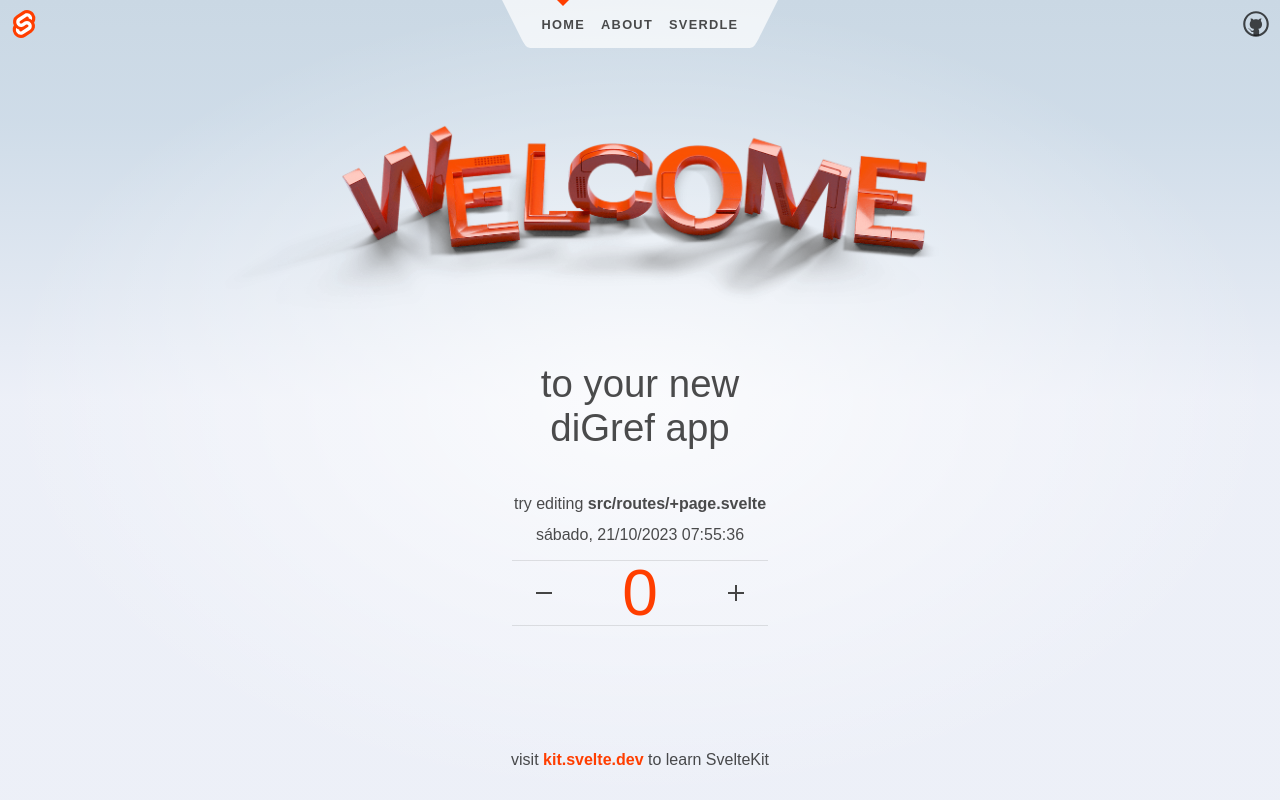
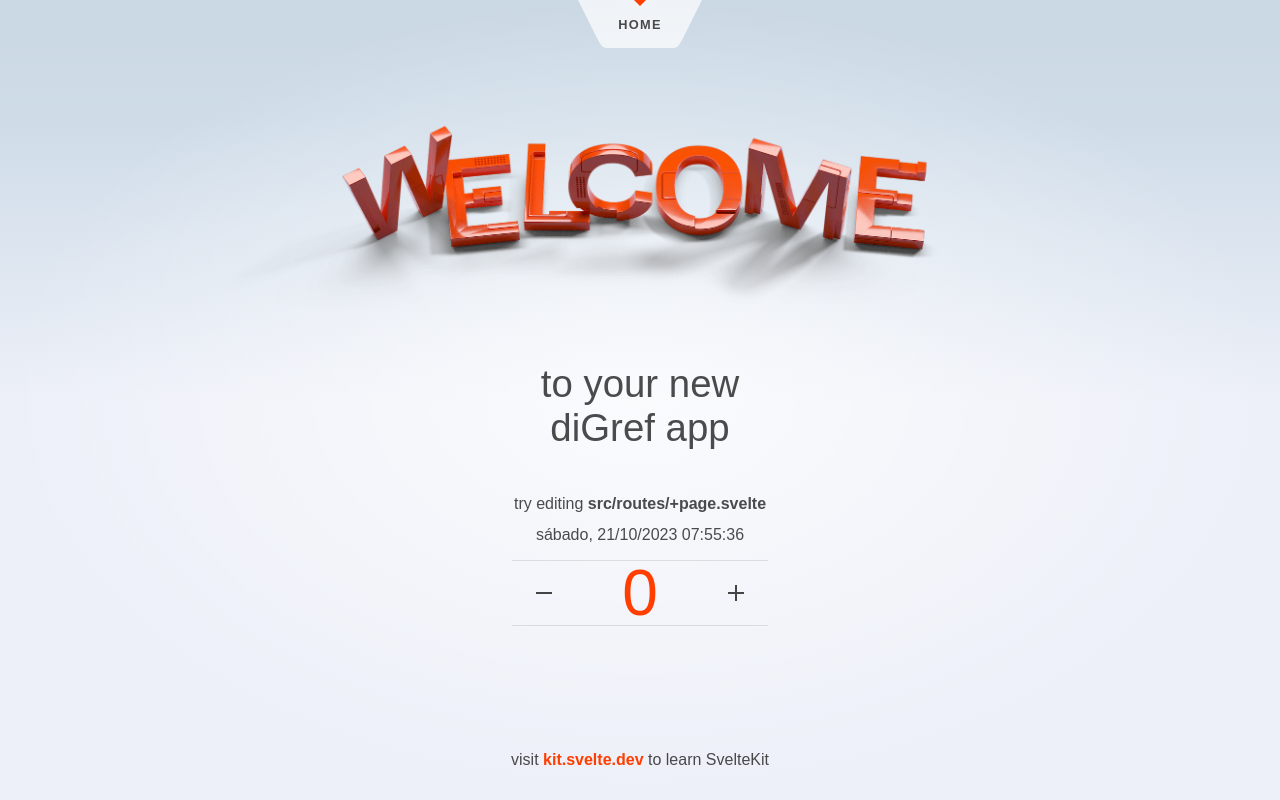
Before and after one commit to Posello/myapp, a SvelteKit app: page / in a window 1280 px wide. Built offline with nearby package versions, Linux system fonts and the light colour scheme.

Commit message:
#2 Cambios en el navbar y  en los iconos

```diff
--- a/src/routes/Header.svelte
+++ b/src/routes/Header.svelte
@@ -6,9 +6,6 @@
 
 <header>
 	<div class="corner">
-		<a href="https://kit.svelte.dev">
-			<img src={logo} alt="SvelteKit" />
-		</a>
 	</div>
 
 	<nav>
@@ -19,12 +16,6 @@
 			<li aria-current={$page.url.pathname === '/' ? 'page' : undefined}>
 				<a href="/">Home</a>
 			</li>
-			<li aria-current={$page.url.pathname === '/about' ? 'page' : undefined}>
-				<a href="/about">About</a>
-			</li>
-			<li aria-current={$page.url.pathname.startsWith('/sverdle') ? 'page' : undefined}>
-				<a href="/sverdle">Sverdle</a>
-			</li>
 		</ul>
 		<svg viewBox="0 0 2 3" aria-hidden="true">
 			<path d="M0,0 L0,3 C0.5,3 0.5,3 1,2 L2,0 Z" />
@@ -32,9 +23,6 @@
 	</nav>
 
 	<div class="corner">
-		<a href="https://github.com/sveltejs/kit">
-			<img src={github} alt="GitHub" />
-		</a>
 	</div>
 </header>
 
```
